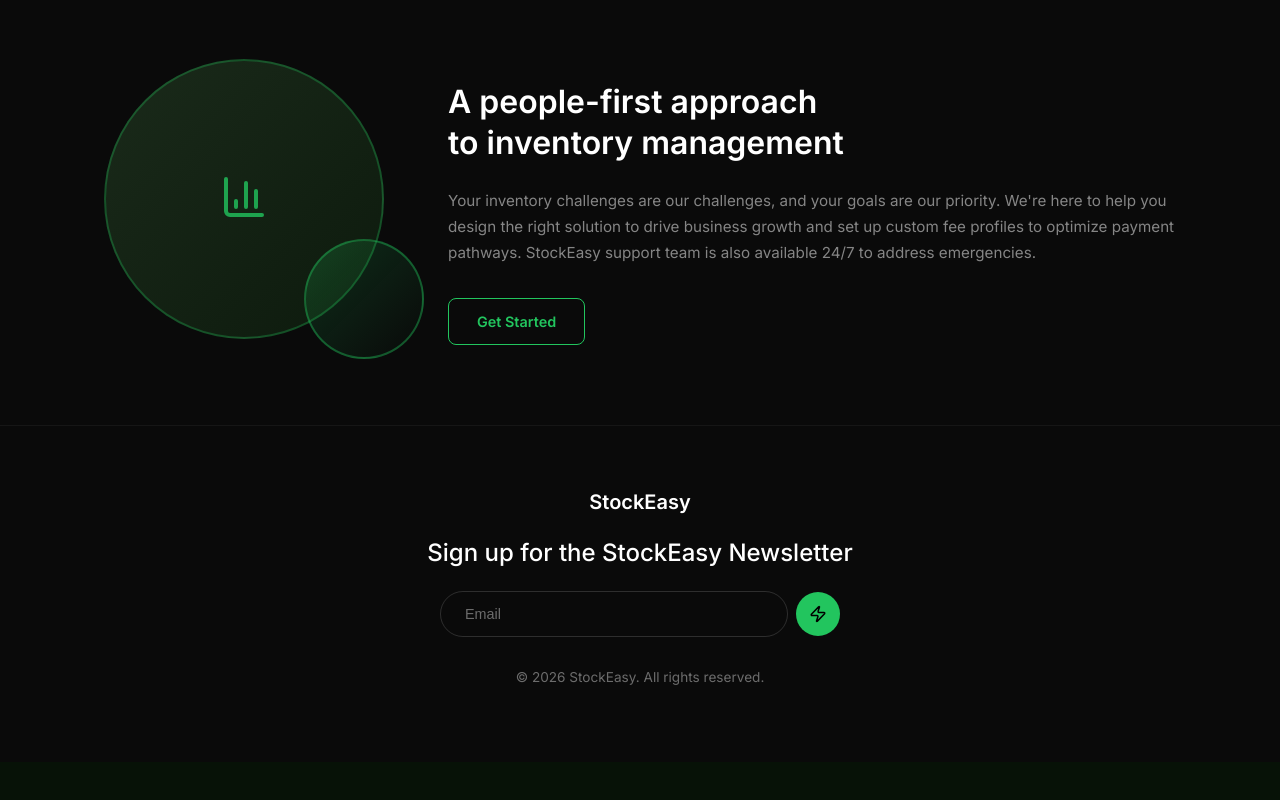
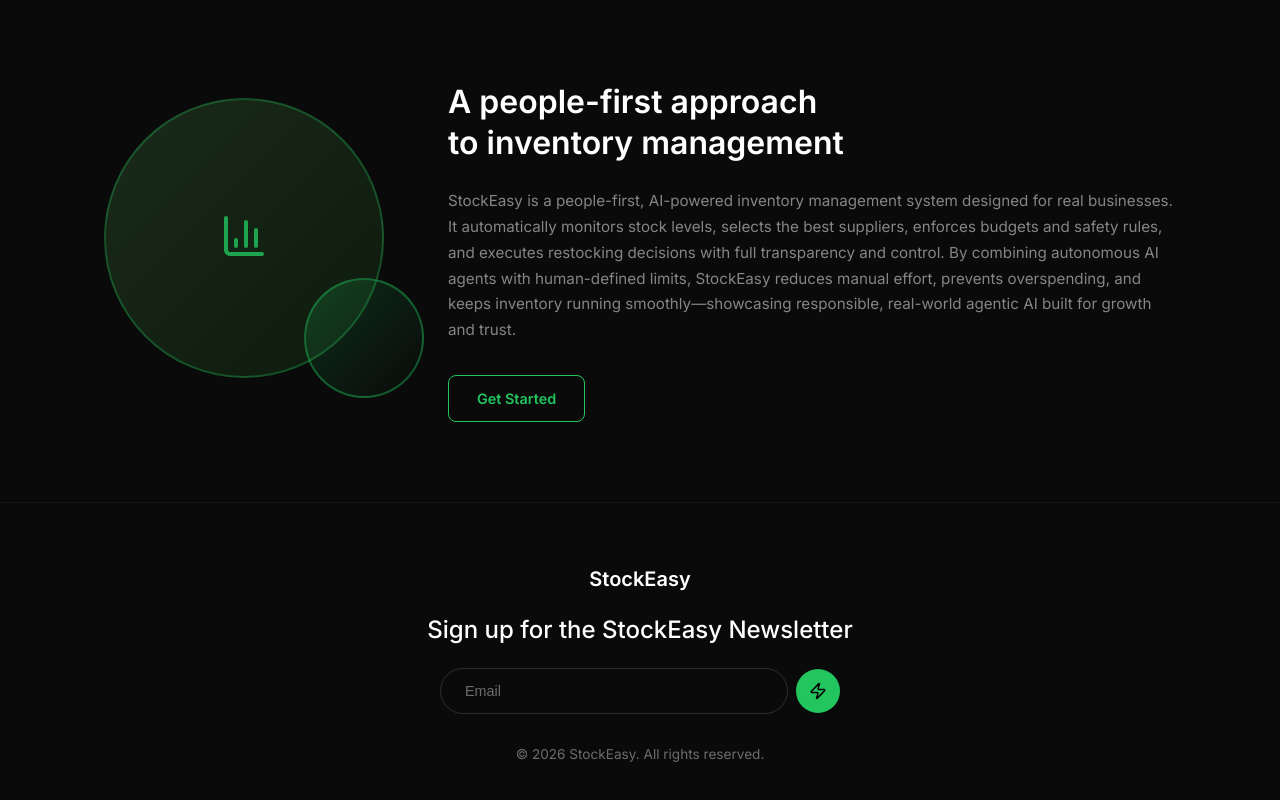
Before and after one commit to Hacknova49/Stock_Easy, a React (Vite) app in the folder frontend/STOCK_EASY/: page / in a window 1280 px wide. Shown: the part 2014-2814 px from the top of the page. Before the commit the page ends 2776 px from the top, so only its background shows below. Built offline with nearby package versions, Linux system fonts and the light colour scheme.

Commit message:
changed text

```diff
--- a/frontend/STOCK_EASY/src/pages/Landing.jsx
+++ b/frontend/STOCK_EASY/src/pages/Landing.jsx
@@ -223,11 +223,7 @@ function Landing() {
         <div className="about-content">
           <h2 className="about-title">A people-first approach<br />to inventory management</h2>
           <p className="about-description">
-            Your inventory challenges are our challenges, and your goals are our
-            priority. We're here to help you design the right solution to drive
-            business growth and set up custom fee profiles to optimize payment
-            pathways. StockEasy support team is also available 24/7 to address
-            emergencies.
+            StockEasy is a people-first, AI-powered inventory management system designed for real businesses. It automatically monitors stock levels, selects the best suppliers, enforces budgets and safety rules, and executes restocking decisions with full transparency and control. By combining autonomous AI agents with human-defined limits, StockEasy reduces manual effort, prevents overspending, and keeps inventory running smoothly—showcasing responsible, real-world agentic AI built for growth and trust.
           </p>
           <Link to="/control-panel" className="btn-outline">Get Started</Link>
         </div>
```
